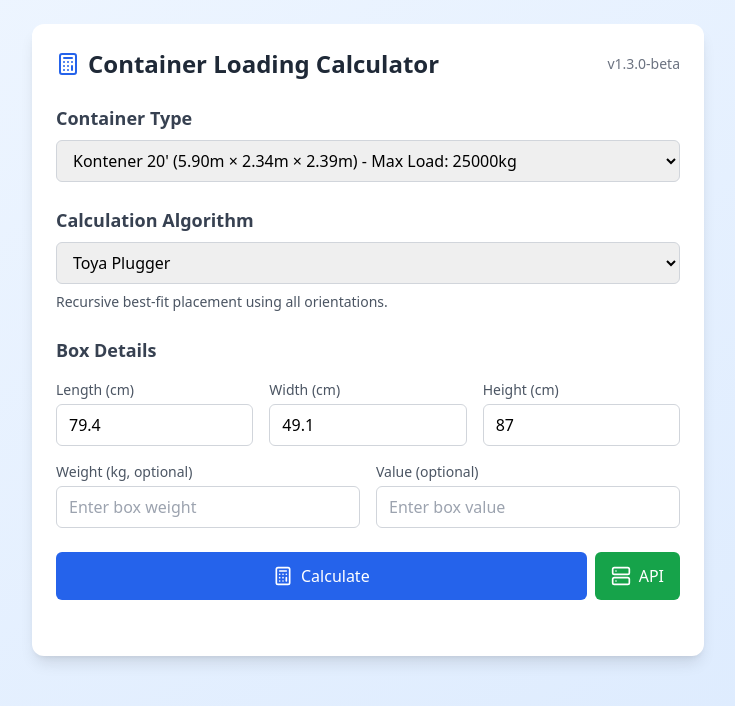
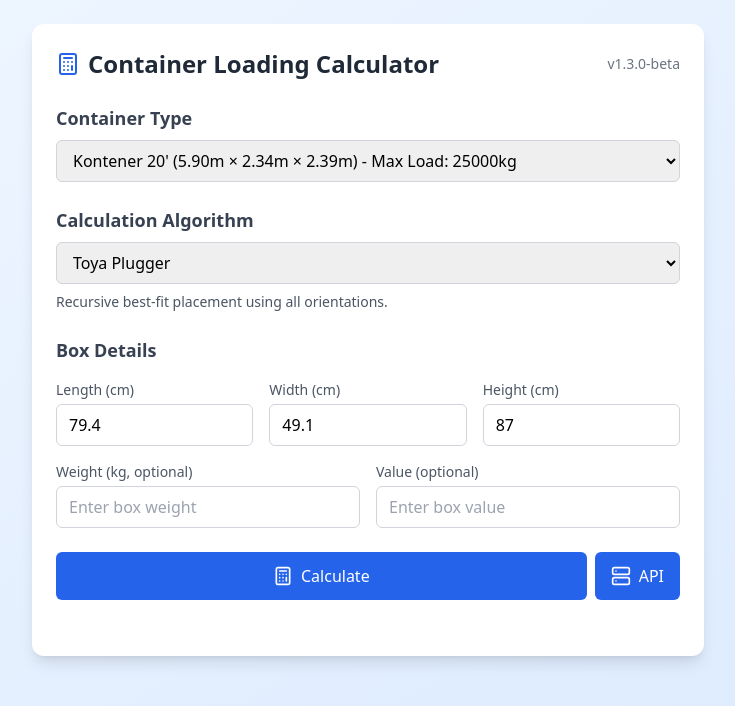
Before and after one commit to yat0ya/container-calculator, a React (Vite) app: page / in a window 1280 px wide. Shown: the top 706 px of the page, without its empty margins (272-1007 px from the left). Built offline with nearby package versions, Linux system fonts and the light colour scheme.

Commit message:
improved button color

```diff
--- a/src/components/BoxDimensionsForm.tsx
+++ b/src/components/BoxDimensionsForm.tsx
@@ -147,7 +147,7 @@ export function BoxDimensionsForm({
           <button
             onClick={onCalculateApi}
             disabled={isCalculating}
-            className="bg-green-600 text-white px-4 py-3 rounded-md hover:bg-green-700 transition-colors flex items-center justify-center gap-2 disabled:bg-green-400 disabled:cursor-not-allowed"
+            className="bg-blue-600 text-white px-4 py-3 rounded-md hover:bg-blue-700 transition-colors flex items-center justify-center gap-2 disabled:bg-blue-400 disabled:cursor-not-allowed"
             title="Calculate via API"
           >
             {isCalculating ? (
```
